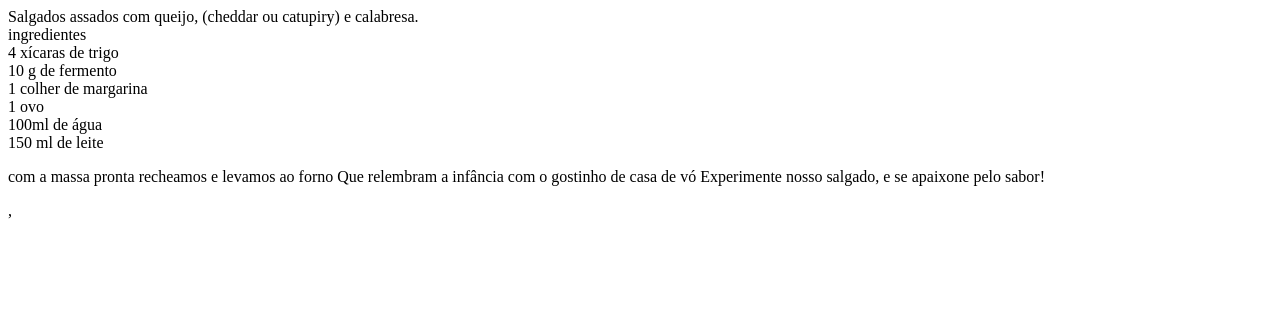
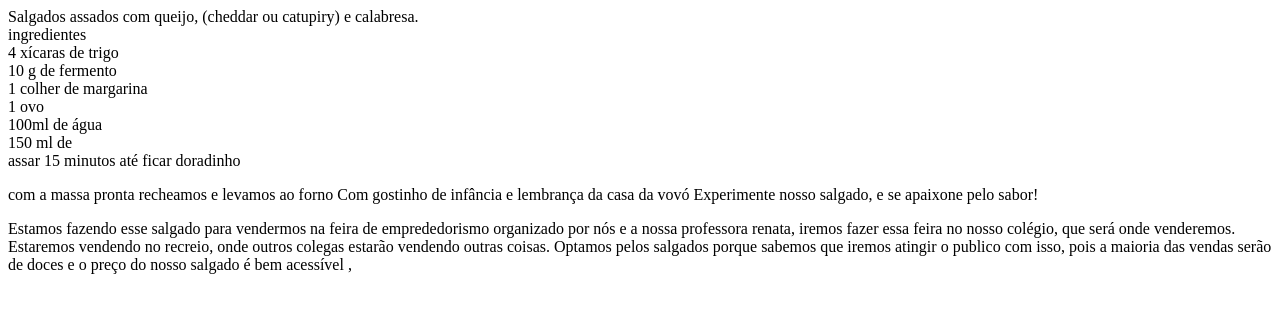
Before and after one commit to Marquevicz/caseirinhos.github.io, a plain HTML site: page index.html in a window 1280 px wide. Drawn offline with Linux system fonts and the light colour scheme.

Commit message:
Update index.html

```diff
--- a/index.html
+++ b/index.html
@@ -12,9 +12,17 @@ caseirinhos
 <br>1 colher de margarina
 <br>1 ovo
 <br>100ml de água
-<br>150 ml de leite
+<br>150 ml de
+    <br> assar 15 minutos até ficar doradinho
 <p>com a massa pronta recheamos e levamos ao forno
-Que relembram a infância com o gostinho de casa de vó
+
+Com gostinho de infância e lembrança da casa da vovó
 Experimente nosso salgado, e se apaixone pelo sabor!</p>
+    Estamos fazendo esse salgado para vendermos na feira de emprededorismo
+  organizado por nós e a nossa professora renata, iremos fazer essa feira no nosso colégio, que será onde venderemos.
+    Estaremos vendendo no recreio, onde outros colegas estarão vendendo outras coisas.
+    Optamos pelos salgados porque sabemos que iremos atingir o publico com isso, pois a maioria das vendas serão de doces
+    e o preço do nosso salgado é bem acessível
+
 </body>,
   </html>
```
